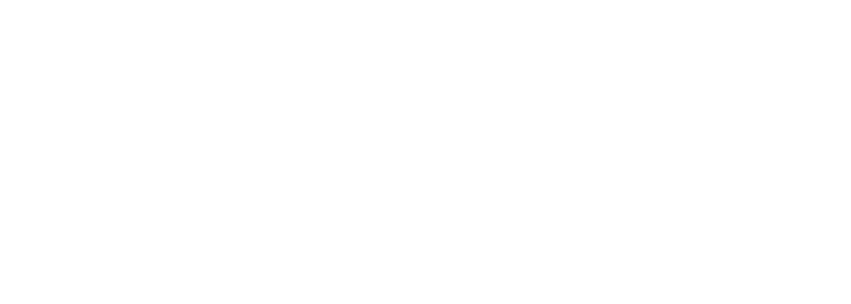
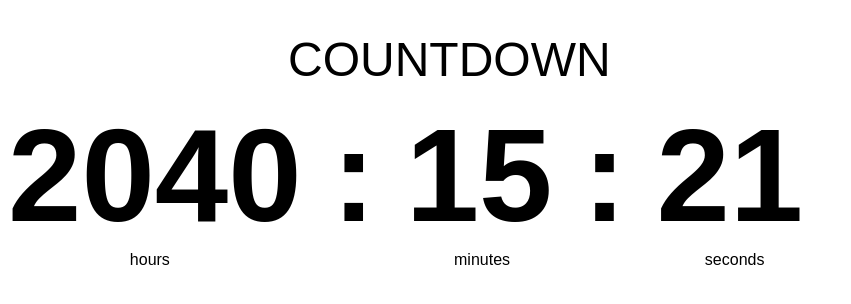
Before and after one commit to mbr84/symphony_takehome, a website built with webpack: page index.html in a window 1280 px wide. Shown: the whole page, without its empty margins (0-851 px from the left). Built offline with nearby package versions, Linux system fonts and the light colour scheme; files whose address does not match are found by name.

Commit message:
almost done

```diff
--- a/index.html
+++ b/index.html
@@ -2,10 +2,13 @@
   <head>
     <meta charset="utf-8">
     <title>Symphony Timer</title>
-    <link rel="stylesheet" href="/styles.css" />
-    <script src="/bundle.js"> </script>
+    <link rel="stylesheet" href="styles.css" />
+    <script src="bundle.js"> </script>
   </head>
   <body>
-    <div id="timer"></div>
+    <div class="wrapper">
+      <h1>COUNTDOWN</h1>
+      <div id="timer"></div>
+    </div>
   </body>
 </html>
--- a/main.js
+++ b/main.js
@@ -1 +1,3 @@
-import Timer from './timer';
+const countdown = require('./timer');
+
+document.addEventListener('DOMContentLoaded', countdown);
--- a/package.json
+++ b/package.json
@@ -10,6 +10,7 @@
   "license": "ISC",
   "dependencies": {
     "babel-core": "^6.17.0",
+    "babel-loader": "^6.2.5",
     "babel-preset-es2015": "^6.16.0",
     "webpack": "^1.13.2"
   }
--- /dev/null
+++ b/styles.css
@@ -0,0 +1,39 @@
+body {
+  font-family: sans-serif;
+}
+
+.wrapper {
+  position: relative;
+}
+
+h1 {
+  font-weight: 500;
+  font-size: 48;
+  position: absolute;
+  top: -100px;
+  left: 280px;
+}
+
+#timer {
+  display: flex;
+  margin-top: 100px;
+}
+
+.time, .colon {
+  font-size: 132px;
+  font-weight: bold;
+}
+
+.unit {
+  margin: auto;
+  width: 50px;
+  font-size:
+}
+
+.colon {
+  margin: 0px 30px;
+}
+
+.seconds {
+  color: red;
+}
--- a/timer.js
+++ b/timer.js
@@ -1,4 +1,39 @@
-let time = Date.parse('2017-1-1') - Date.parse(new Date);
-let seconds = Math.floor((time / 1000) % 60);
-let minutes = Math.floor((time / 1000 / 60) % 60)
-let hours = Math.floor(time/(1000*60*60))
+const formatTime = (time) => {
+  return time > 9 || time !== 0 ? time : '0' + time;
+};
+
+const timerHTML = (time, unit) => {
+  const html = document.createElement('div');
+  html.innerHTML = `
+  <div class='unit-wrapper'>
+    <div class='time'>${time}</div>
+    <div class='unit'>${unit}</div>
+  </div>
+  `;
+
+  return html
+};
+
+const countdown = () => {
+  const interval = setInterval(function () {
+    const timerWrapper = document.createElement('div');
+    const timer = document.getElementById('timer');
+    const colon = document.createElement('div')
+
+    const time = Date.parse('2017-1-1') - Date.parse(new Date);
+    const hours = formatTime(Math.floor(time / (1000 * 60 * 60)));
+    timerWrapper.appendChild(timerHTML(formatTime(hours), 'hours'));
+    timerWrapper.innerHTML += "<div class='colon'> : </div>";
+
+    const minutes = formatTime(Math.floor((time / 1000 / 60) % 60));
+    timerWrapper.appendChild(timerHTML(formatTime(minutes), 'minutes'));
+    timerWrapper.innerHTML += "<div class='colon'> : </div>";
+
+    const seconds = formatTime(Math.floor((time / 1000) % 60));
+    timerWrapper.appendChild(timerHTML(formatTime(seconds), 'seconds'));
+
+    timer.innerHTML = timerWrapper.innerHTML
+  }, 1000);
+};
+
+module.exports = countdown;
--- a/webpack.config.js
+++ b/webpack.config.js
@@ -4,4 +4,14 @@ module.exports = {
     filename: './bundle.js',
   },
   devtool: 'source-map',
+  loaders: [
+    {
+      test: [/\.js?$/], // specifies file types to transpile
+      exclude: /(node_modules)/, // leaves dependencies alone
+      loader: 'babel', // sets Babel as the transpiler
+      query: {
+        presets: ['es2015'], // tells Babel what syntaxes to translate
+      },
+    },
+  ],
 };
```
Also changed, not shown: bundle.js (+48 -1 lines), 1 other file.
